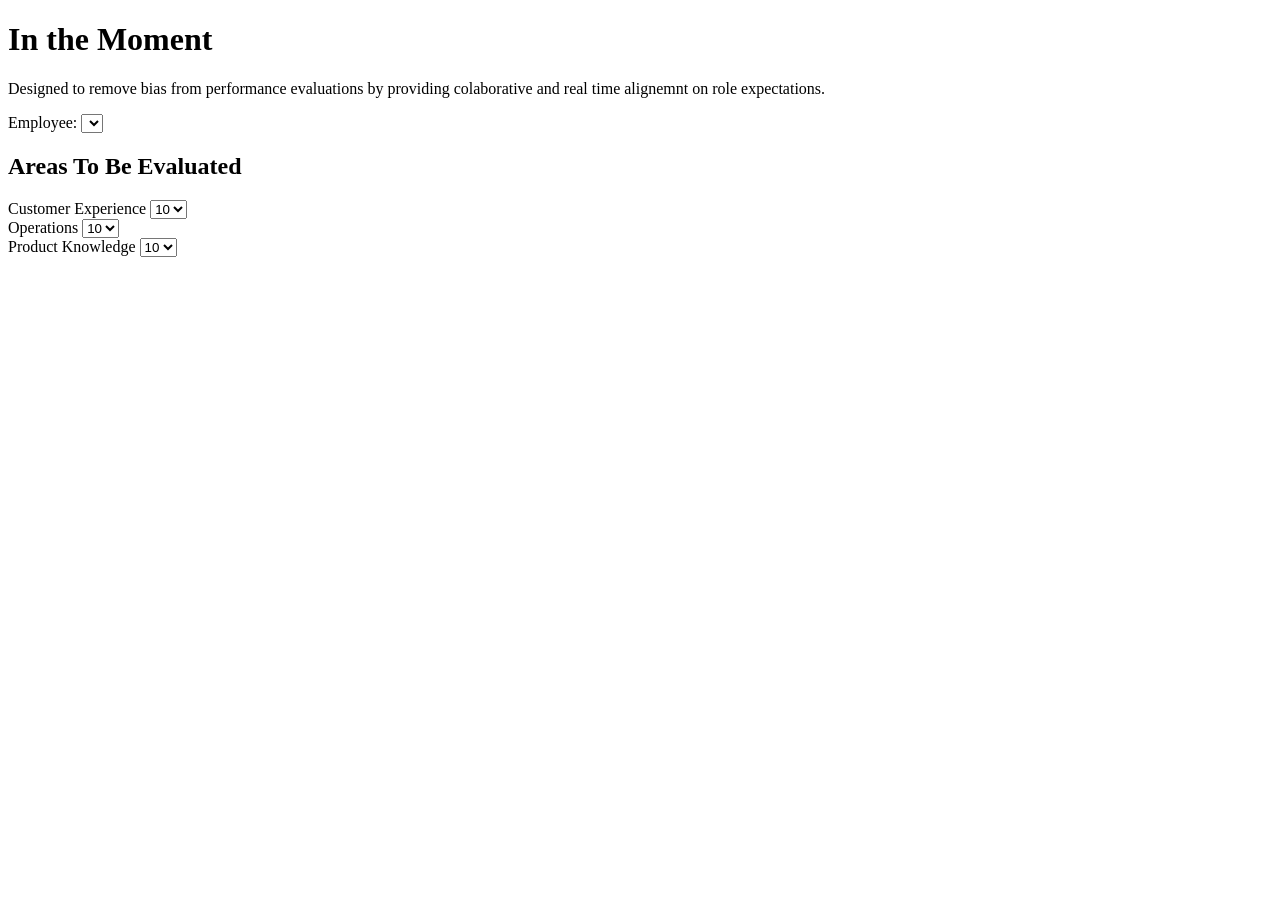
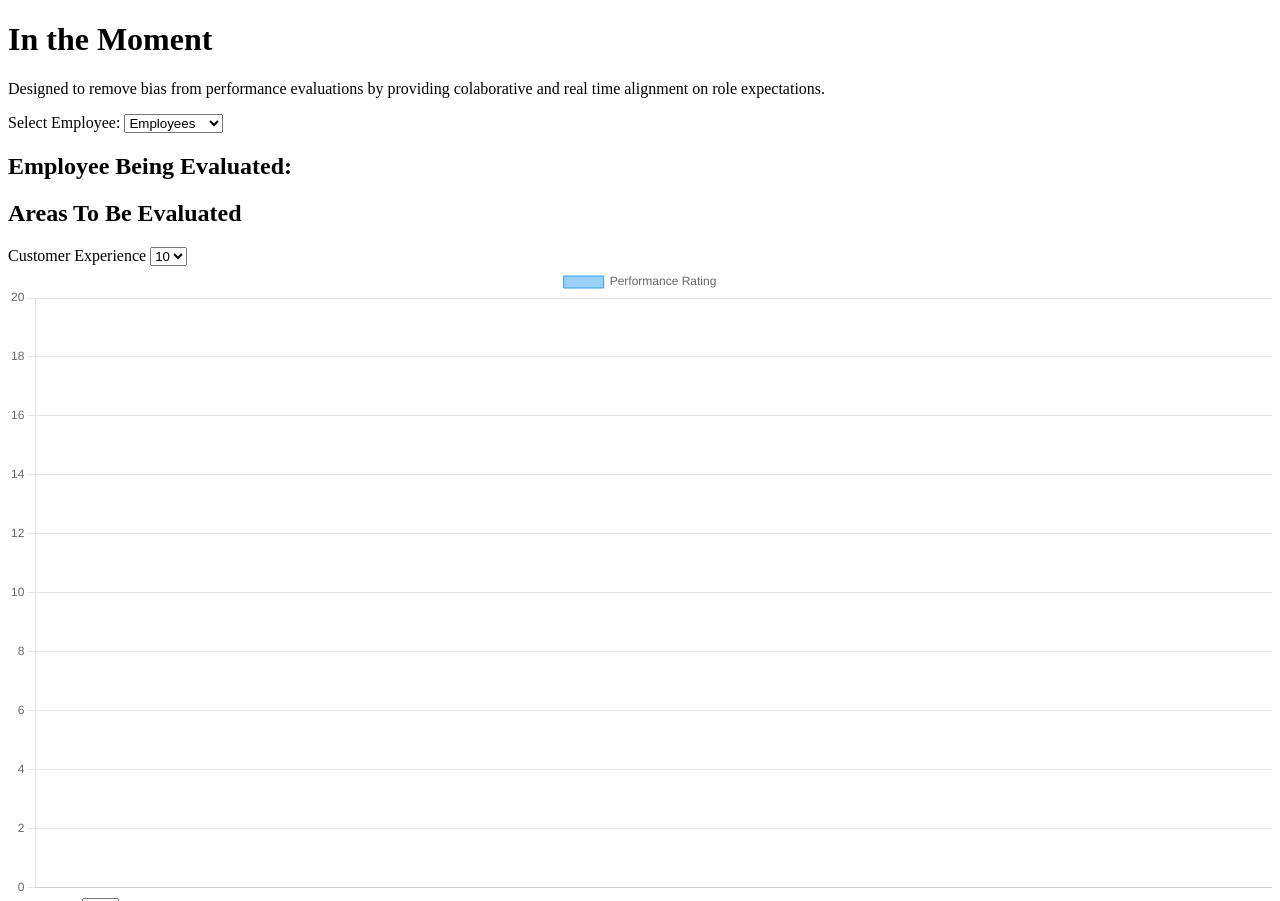
Before and after one commit to MandyPetrakis/phase-1-project, a plain HTML site: page index.html in a window 1280 px wide. Shown: the top 901 px of the page. Before the commit the page ends 800 px from the top, so only its background shows below. Drawn offline with nearby package versions, Linux system fonts and the light colour scheme.

Commit message:
moved charts

```diff
--- a/db.json
+++ b/db.json
@@ -3,31 +3,77 @@
     "id": "1",
     "name" : "Tina Belcher",
     "employee ratings": {
-        "customer experience": "5",
-        "operations": "9",
-        "product knowledge":"9"},
-    "magaer ratings":{}
+        "2022-12-27":
+                    {
+                    "customer experience": "5",
+                    "operations": "9",
+                    "product knowledge":"9"
+                    },
+        "2022-12-28":
+                    {
+                    "customer experience": "6",
+                    "operations": "8",
+                    "product knowledge":"6"
+                    },
+        "2022-12-29":
+                    {
+                    "customer experience": "6",
+                    "operations": "9",
+                    "product knowledge":"3"
+                    },
+    "manager ratings":{}
+}
 },
-
 {
     "id": "2",
-    "name" : "Bart Simpson",
-    "employee ratings": {
-        "customer experience": "2",
-        "operations": "7",
-        "product knowledge":"4"},
-    "magaer ratings":{}
-},
+    "name" : "Mr. Frond",
+    "employee ratings":
+    {
+        "2022-12-27":
+                    {
+                    "customer experience": "3",
+                    "operations": "6",
+                    "product knowledge":"2"
+                    },
+        "2022-12-28":
+                    {
+                     "customer experience": "5",
+                    "operations": "6",
+                    "product knowledge":"4"
+                    },
+        "2022-12-29":
+                     {
+                    "customer experience": "6",
+                    "operations": "8",
+                    "product knowledge":"3"
+                    },
+    "manager ratings":{}
+}},
 
 {
     "id": "3",
-    "name" : "Tommy Pickles",
-    "employee ratings": {
-        "customer experience": "8",
-        "operations": "4",
-        "product knowledge":"8"},
-    "magaer ratings":{}
-}
+    "name" : "Jimmy Pesto",
+    "employee ratings":     {
+        "2022-12-27":
+                    {
+                    "customer experience": "3",
+                    "operations": "6",
+                    "product knowledge":"2"
+                    },
+        "2022-12-28":
+                    {
+                    "customer experience": "5",
+                    "operations": "6",
+                    "product knowledge":"4"
+                    },
+        "2022-12-29":
+                     {
+                    "customer experience": "6",
+                    "operations": "8",
+                    "product knowledge":"3"
+                    },
+    "manager ratings":{}
+}}
 ]
 
 }
--- a/index.html
+++ b/index.html
@@ -5,20 +5,27 @@
     <meta http-equiv="X-UA-Compatible" content="IE=edge">
     <meta name="viewport" content="width=device-width, initial-scale=1.0">
     <title>Document</title>
+    <script src="index.js" defer></script>
+    <script src="https://cdn.jsdelivr.net/npm/chart.js"></script>
+
 </head>
 <body>
     <header>
         <h1>In the Moment</h1>
-        <p>Designed to remove bias from performance evaluations by providing colaborative and real time alignemnt on role expectations.</p>
+        <p>Designed to remove bias from performance evaluations by providing colaborative and real time alignment on role expectations.</p>
     </header>
     <main>
-        <label for="employees">Employee: </label>
+        <label for="employees">Select Employee: </label>
         <select name="employees" id="employeeDropdown">
         </select>
+        <div id="employeeSelection">
+            <h2 id="employeeDisplay">Employee Being Evaluated:</h2>
+            <h3 id="employeeName"></h3>
+        </div>
         <div>
             <h2>Areas To Be Evaluated</h2>
             <label for="customerExperience">Customer Experience</label>
-            <select name="customerExperience">
+            <select name="customerExperience" id="customerExperience">
                 <option value="10">10</option>
                 <option value="9">9</option>
                 <option value="8">8</option>
@@ -30,8 +37,15 @@
                 <option value="2">2</option>
                 <option value="1">1</option>
             </select></br>
+
+            <div>
+                <canvas id="CEChart"></canvas>
+              </div>
+
+
+
             <label for="operations">Operations</label>
-            <select name="operations">
+            <select name="operations" id="operations">
                 <option value="10">10</option>
                 <option value="9">9</option>
                 <option value="8">8</option>
@@ -43,8 +57,13 @@
                 <option value="2">2</option>
                 <option value="1">1</option>
             </select></br>
+            <div>
+                <canvas id="oChart"></canvas>
+              </div>
+
+
             <label for="productKnowledge">Product Knowledge</label>
-            <select name="productKnowledge">
+            <select name="productKnowledge" id="productKnowledge">
                 <option value="10">10</option>
                 <option value="9">9</option>
                 <option value="8">8</option>
@@ -57,7 +76,11 @@
                 <option value="1">1</option>
             </select>
 
+            <div>
+                <canvas id="pChart"></canvas>
+              </div>
 
+<input id="submitReview" type="submit" value="Submit Review">
     </main>
 </body>
 </html>
--- a/index.js
+++ b/index.js
@@ -1,22 +1,101 @@
-let dropdown = getElementById("employeeDropdown");
-dropdown.length = 0;
+let currentEmployee;
+let customerExperienceRating;
+let operationsRating;
+let productKnowledgeRating;
+
+//event listeners
+
+let employeeSelect = document.getElementById("employeeDropdown");
+
+employeeSelect.addEventListener("change", (event) => {
+  let employeeName = document.getElementById("employeeName");
+
+  employeeName.textContent =
+    employeeSelect.options[employeeSelect.selectedIndex].text;
+
+  currentEmployee = event.target.value;
+});
+
+let customerExperienceSelection = document.getElementById("customerExperience");
+
+customerExperienceSelection.addEventListener("change", (event) => {
+  customerExperienceRating = event.target.value;
+});
+
+let operationsSelection = document.getElementById("operations");
+
+operationsSelection.addEventListener("change", (event) => {
+  operationsRating = event.target.value;
+});
+
+let productKnowledgeSelection = document.getElementById("productKnowledge");
+
+productKnowledgeSelection.addEventListener("change", (event) => {
+  (productKnowledgeRating = event.target), value;
+});
+
+//Employee Selection
+
+//Add employees from db.json
+
+function addOptions() {
+  employeeSelect.length = 0;
 
   let defaultOption = document.createElement("option");
-defaultOption.text = "Choose Employee";
+  defaultOption.text = "Employees";
+  defaultOption.value = "";
+  defaultOption.disabled = true;
 
-dropdown.add(defaultOption);
-dropdown.selectedIndex = 0;
+  employeeSelect.add(defaultOption);
+  employeeSelect.selectedIndex = 0;
 
   const url = "./db.json";
 
   fetch(url).then(function (response) {
     response.json().then(function (data) {
       let option;
-    for (let i = 0; i < data.length; i++) {
+
+      for (let i = 0; i < data.employees.length; i++) {
         option = document.createElement("option");
-      option.text = data[i].name;
-      option.value = data[i].id;
-      dropdown.add(option);
+        option.text = data.employees[i].name;
+        option.value = data.employees[i].id;
+        employeeSelect.add(option);
       }
     });
   });
+}
+
+addOptions();
+
+//Render Charts
+
+const CEChart = document.getElementById("CEChart");
+const oChart = document.getElementById("oChart");
+const pChart = document.getElementById("pChart");
+
+function renderChart(chartName) {
+  new Chart(chartName, {
+    type: "bar",
+    data: {
+      labels: [],
+      datasets: [
+        {
+          label: "Performance Rating",
+          data: [12, 19, 3, 5, 2, 3],
+          borderWidth: 1,
+        },
+      ],
+    },
+    options: {
+      scales: {
+        y: {
+          beginAtZero: true,
+        },
+      },
+    },
+  });
+}
+
+renderChart(CEChart);
+renderChart(oChart);
+renderChart(pChart);
```
Lines whose indentation alone changed are shown as unchanged.
